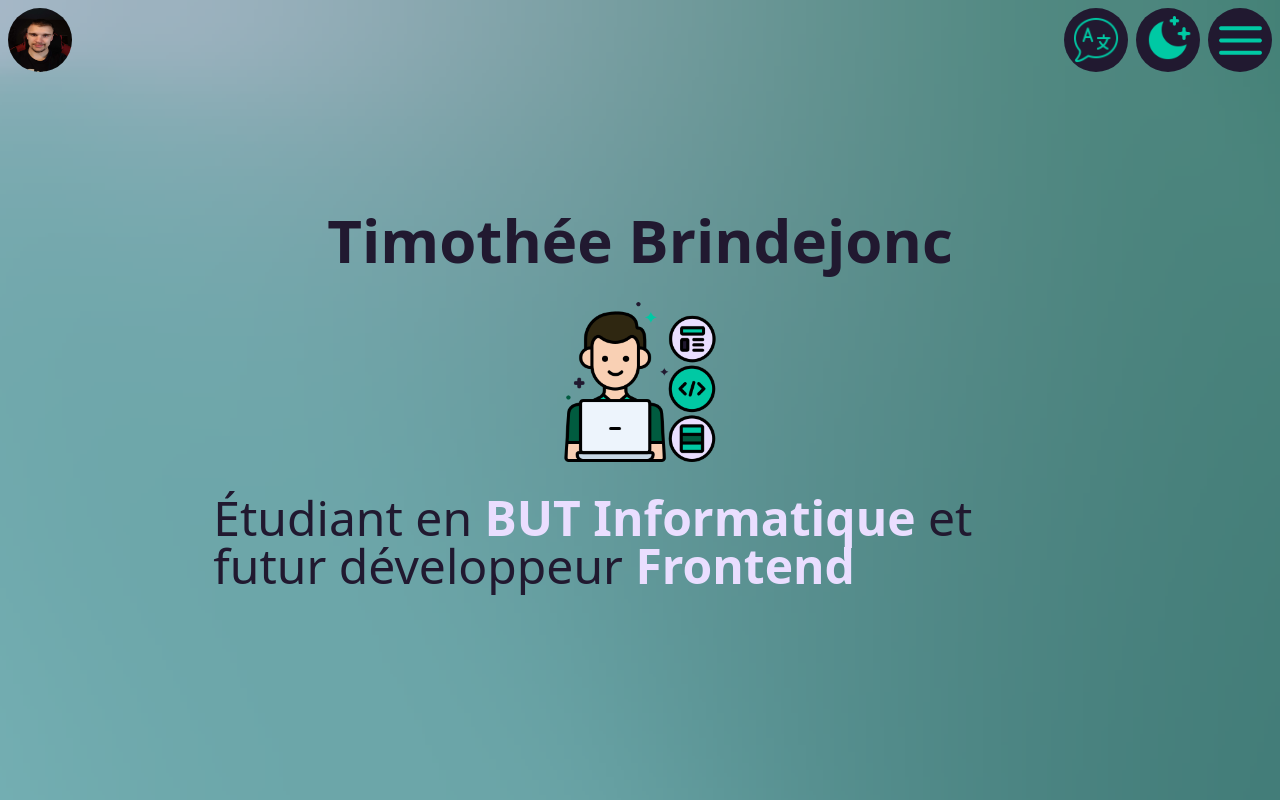
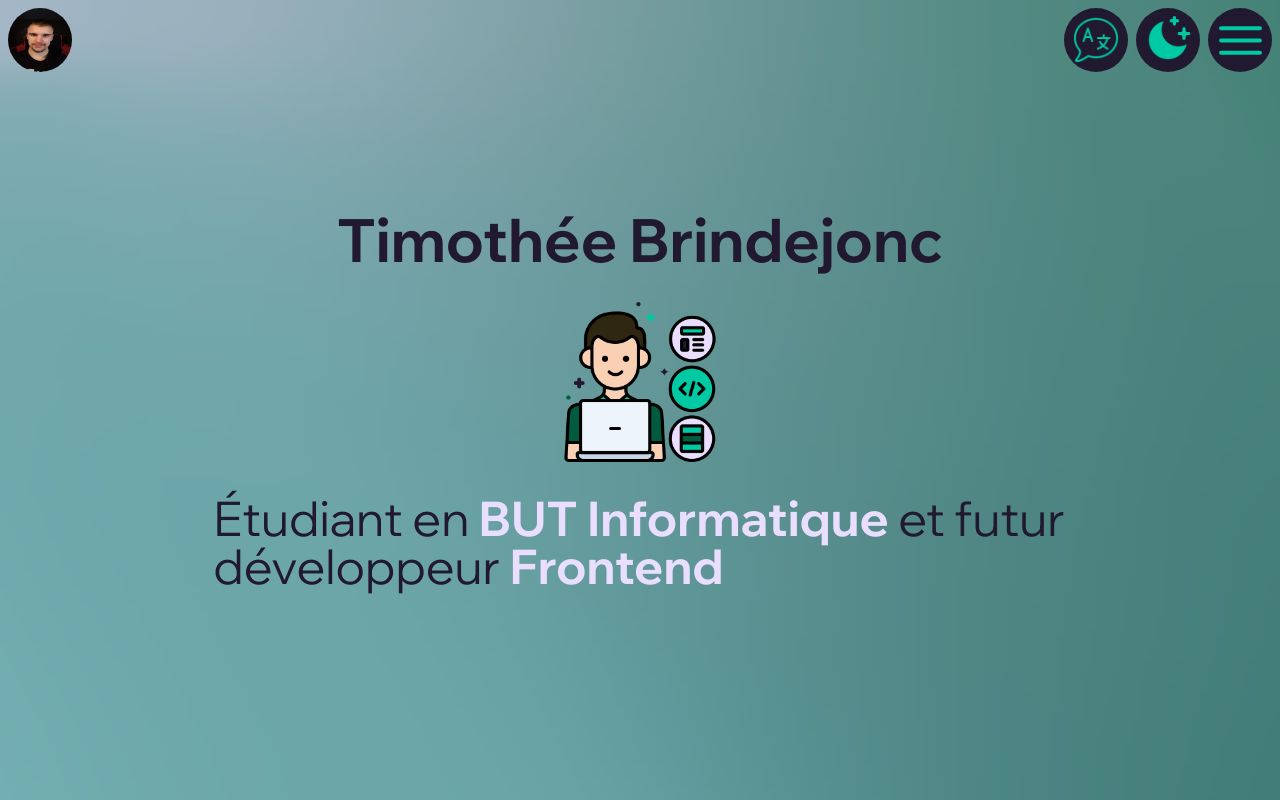
Before and after one commit to Timeuh/Portfolio-v2, a React (Vite) app: page / in a window 1280 px wide. Shown: the top 800 px of the page. Built offline with nearby package versions, Linux system fonts and the light colour scheme.

Commit message:
style: use wix font

```diff
--- a/src/App.tsx
+++ b/src/App.tsx
@@ -22,7 +22,7 @@ export default function App() {
   };
 
   return (
-    <div id='App'>
+    <div id='App' className={'font-Wix'}>
       <ThemeContext.Provider value={theme}>
         <LangContext.Provider value={lang}>
           <Navbar changeTheme={changeTheme}/>
```
